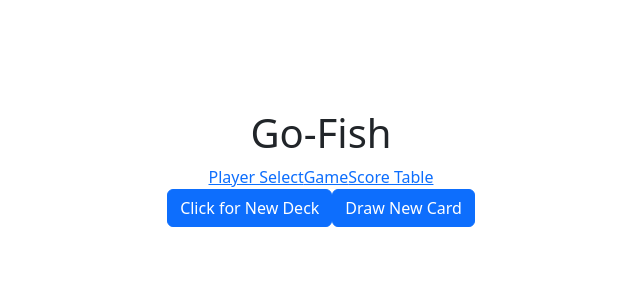
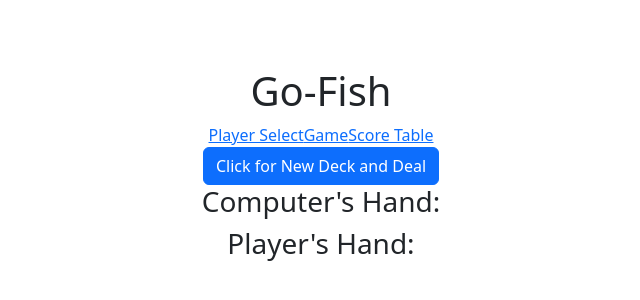
Before and after one commit to djmcgrath/Go-Fish-Vite, a React (Vite) app: page /game in a window 1280 px wide. Shown: the part 232-532 px from the top of the page, without its empty margins (319-959 px from the left). Built offline with nearby package versions, Linux system fonts and the light colour scheme.

Commit message:
commiting before tech confluence

```diff
--- a/src/App.jsx
+++ b/src/App.jsx
@@ -17,7 +17,6 @@ import NavLayout from "./Components/NavLayout"
 
 function App() {
   const [playerTurn, setPlayerTurn] = useState(false)
-  const [computerTurn, setComputerTurn] = useState(false)
 
   const userLoader = async () => {
     const response = await fetch("http://localhost:3000/players")
--- a/src/Components/BothContainer.jsx
+++ b/src/Components/BothContainer.jsx
@@ -2,33 +2,60 @@ import React from 'react'
 import HandCard from './PlayersHand/HandCard'
 import CPCard from './ComputerHand/CPCard'
 
-export default function BothContainer({ playerHand, computerHand, drawNewCard }) {
+export default function BothContainer({ playerHand, computerHand, drawNewCard, setPlayerHand, setComputerHand }) {
 
+    function comparePlayerHand (card) {
+        const filterCCards = computerHand.filter((computerCard) => {
+            return computerCard.value === card})
+        console.log(filterCCards)
 
-    const computerCards = (computerHand.map((player) => player.value))
-    console.log(computerCards)
-    console.log(computerHand)
+        filterCCards.forEach(element => {
+            let compCards = [computerHand.filter(compCard => compCard != element)]
+            console.log(compCards)
+            setComputerHand(compCards)
+        });
 
-    function compareCards(card) {
-        const findCards = computerHand.find((computerCard) => {
-            return computerCard.value === card})
-
-        console.log(findCards)
-
-        if (findCards.value === card) {
-            console.log("inside")
-            drawNewCard("computer")
+        if (filterCCards.length > 0) {
+            console.log("correct guess!")
+            setPlayerHand([...playerHand, ...filterCCards])
         } else {
             drawNewCard("user")
         }
     }
+
+    function compareComputerHand (card) {
+        const filterPCards = playerHand.filter((playerCard) => {
+            return playerCard.value === card})
+        console.log(filterPCards)
+
+        filterPCards.forEach(element => {
+            let playerCards = [playerHand.filter(playCard => playCard != element)]
+            setPlayerHand(playerCards)
+        });
+        console.log(playerHand)
+
+        if (filterPCards.length > 0) {
+            console.log("computer is correct")
+            setComputerHand([...computerHand, ...filterPCards])
+        } else {
+            drawNewCard("computer")
+        }
+    }
+
+
     return (
         <div>
             <div>
-                {computerHand.map((player, index) => (<CPCard key={index} player={player} />))}
+                <h3>Computer's Hand: </h3>
+                {computerHand.length === 0 ? null : computerHand.length >= 7 ?
+                    computerHand.map((player, index) => (<CPCard key={index} player={player} compareComputerHand={compareComputerHand}/>))
+                    :computerHand[0].map((player, index) => (<CPCard key={index} player={player} compareComputerHand={compareComputerHand}/>))}
             </div>
             <div>
-                {playerHand.map((player, index) => (<HandCard key={index} player={player} compareCards={compareCards} />))}
+                <h3>Player's Hand: </h3>
+                {playerHand.length === 0 ? null : playerHand.length >= 7 ?
+                    playerHand.map((player, index) => (<HandCard key={index} player={player} comparePlayerHand={comparePlayerHand} />))
+                    :playerHand[0].map((player, index) => (<HandCard key={index} player={player} comparePlayerHand={comparePlayerHand} />))}
             </div>
         </div>
     )
--- a/src/Components/ComputerHand/CPCard.jsx
+++ b/src/Components/ComputerHand/CPCard.jsx
@@ -1,7 +1,7 @@
 import React from 'react'
 
-export default function CPCard ({player}) {
+export default function CPCard ({player, compareComputerHand}) {
   return (
-    <img src={"https://www.deckofcardsapi.com/static/img/back.png"}></img>
+    <img onClick={()=> compareComputerHand(player.value)} src={player.image}></img>
   )
 }
--- a/src/Components/GamePage.jsx
+++ b/src/Components/GamePage.jsx
@@ -5,7 +5,6 @@ export default function DeckofCards() {
   const [playerHand, setPlayerHand] = useState([])
   const [computerHand, setComputerHand] = useState([])
   const [deckId, setDeckId] = useState("")
-  const [drawnCard, setDrawnCard] = useState([])
 
   function splitDeck(res) {
     const numberOfCards = res.cards.length;
@@ -35,13 +34,16 @@ export default function DeckofCards() {
   }
 
   function drawNewCard(cb) {
+    console.log(cb)
     fetch(`https://www.deckofcardsapi.com/api/deck/${deckId}/draw/?count=1`)
       .then(res => res.json())
       .then(res => {
         if (cb === "user"){
+          console.log("user should be drawing")
           setPlayerHand(prevPlayerHand => [...prevPlayerHand, res.cards[0]])
-        }else setComputerHand(prevPlayerHand => [...prevPlayerHand, res.cards[0]])
-        //  setDrawnCard(res.cards[0].image)
+        }else if (cb === "computer") {
+          setComputerHand(prevComputerHand => [...prevComputerHand, res.cards[0]])
+        }
       })
   }
 
@@ -50,9 +52,8 @@ export default function DeckofCards() {
   return (
     <>
       <div>
-        <button type="button" className="btn btn-primary" onClick={displayNewDeck}>Click for New Deck</button>
-        <button type="button" className="btn btn-primary" onClick={drawNewCard}>Draw New Card</button>
-        <BothContainer computerHand={computerHand} playerHand={playerHand} drawNewCard={drawNewCard} />
+        <button type="button" className="btn btn-primary" onClick={displayNewDeck}>Click for New Deck and Deal</button>
+        <BothContainer computerHand={computerHand} playerHand={playerHand} drawNewCard={drawNewCard} setComputerHand={setComputerHand} setPlayerHand={setPlayerHand} />
       </div>
     </>
   )
--- a/src/Components/PlayersHand/HandCard.jsx
+++ b/src/Components/PlayersHand/HandCard.jsx
@@ -1,8 +1,8 @@
 import React from 'react'
 
-export default function HandCard ({player, compareCards}) {
+export default function HandCard ({player, comparePlayerHand}) {
 
   return (
-    <img onClick={()=> compareCards(player.value)} src={player.image}></img>
+    <img onClick={()=> comparePlayerHand(player.value)} src={player.image}></img>
   )
 }
```
